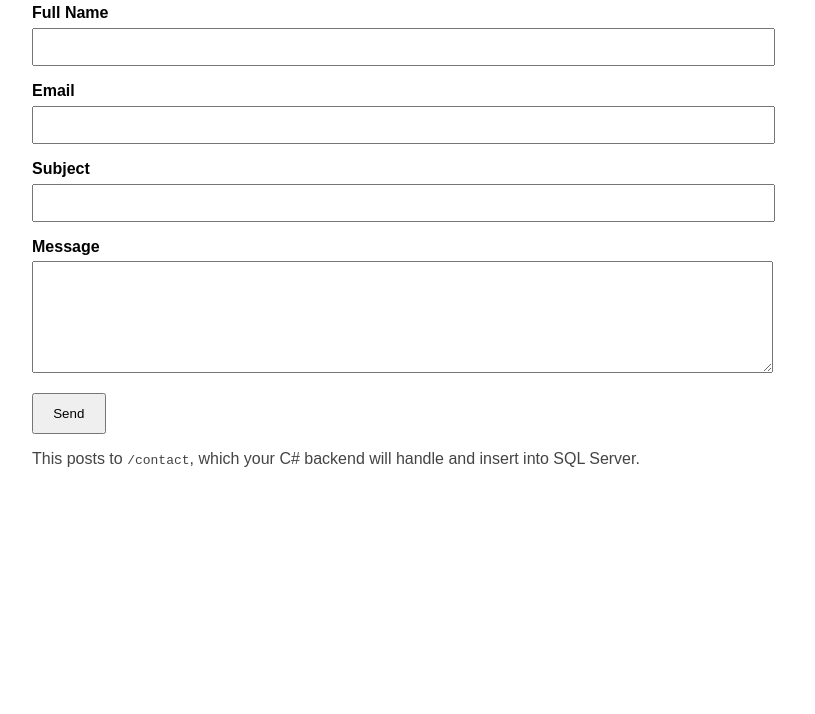
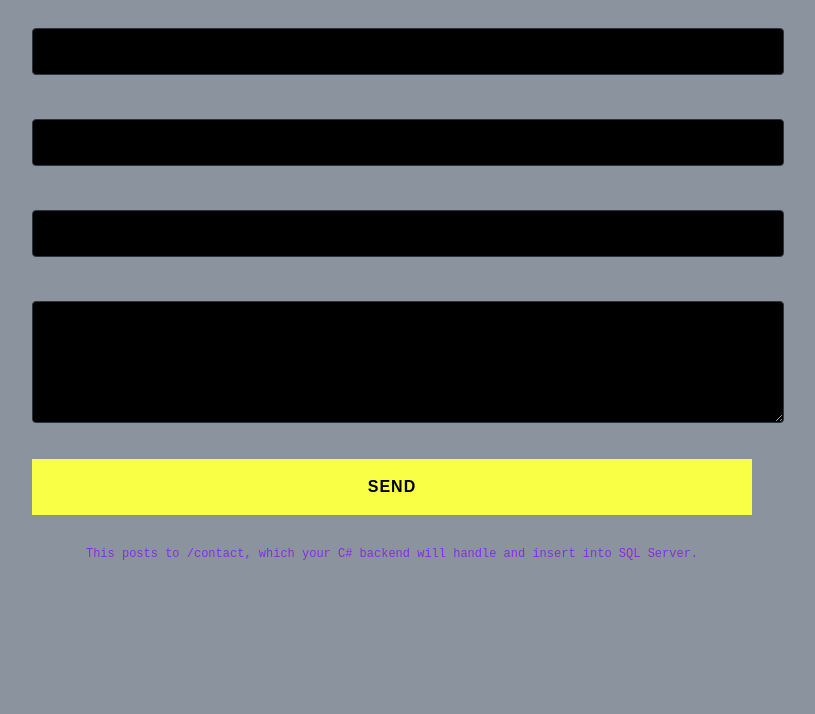
Before and after one commit to quincyjahan1-netizen/LegacyLog, a plain HTML site: page LegacyLog/ContactFormApp/wwwroot/index.html in a window 1280 px wide. Shown: the part 86-800 px from the top of the page, without its empty margins (0-815 px from the left). Drawn offline with Linux system fonts and the light colour scheme.

Commit message:
Add files via upload

```diff
--- a/LegacyLog/ContactFormApp/bin/Debug/net10.0/ContactFormApp.staticwebassets.runtime.json
+++ b/LegacyLog/ContactFormApp/bin/Debug/net10.0/ContactFormApp.staticwebassets.runtime.json
@@ -1 +1 @@
-{"ContentRoots":["C:\\Users\\quinc\\Downloads\\LegacyLog\\contactformapp\\wwwroot\\","C:\\Users\\quinc\\Downloads\\LegacyLog\\contactformapp\\obj\\Debug\\net10.0\\compressed\\"],"Root":{"Children":{"index.html":{"Children":null,"Asset":{"ContentRootIndex":0,"SubPath":"index.html"},"Patterns":null},"index.html.gz":{"Children":null,"Asset":{"ContentRootIndex":1,"SubPath":"714fbszco3-{0}-yetsij0skk-yetsij0skk.gz"},"Patterns":null}},"Asset":null,"Patterns":[{"ContentRootIndex":0,"Pattern":"**","Depth":0}]}}
+{"ContentRoots":["C:\\Users\\quinc\\Downloads\\LegacyLog\\contactformapp\\wwwroot\\","C:\\Users\\quinc\\Downloads\\LegacyLog\\contactformapp\\obj\\Debug\\net10.0\\compressed\\"],"Root":{"Children":{"index.html":{"Children":null,"Asset":{"ContentRootIndex":0,"SubPath":"index.html"},"Patterns":null},"index.html.gz":{"Children":null,"Asset":{"ContentRootIndex":1,"SubPath":"714fbszco3-{0}-su1fp3su6z-su1fp3su6z.gz"},"Patterns":null}},"Asset":null,"Patterns":[{"ContentRootIndex":0,"Pattern":"**","Depth":0}]}}
--- a/LegacyLog/ContactFormApp/obj/Debug/net10.0/rbcswa.dswa.cache.json
+++ b/LegacyLog/ContactFormApp/obj/Debug/net10.0/rbcswa.dswa.cache.json
@@ -1 +1 @@
-{"GlobalPropertiesHash":"2ilJ2M8+ZdH0swl4cXFj9Ji8kay0R08ISE/fEc+OL0o=","FingerprintPatternsHash":"8ZRc1sGeVrPBx4lD717BgRaQekyh78QKV9SKsdt638U=","PropertyOverridesHash":"8ZRc1sGeVrPBx4lD717BgRaQekyh78QKV9SKsdt638U=","InputHashes":["RnrjnBm/aRbMqUY7oXND64yON0/zNKXzxVsb2jGGvHk="],"CachedAssets":{"RnrjnBm/aRbMqUY7oXND64yON0/zNKXzxVsb2jGGvHk=":{"Identity":"C:\\Users\\quinc\\Downloads\\LegacyLog\\contactformapp\\obj\\Debug\\net10.0\\compressed\\714fbszco3-{0}-yetsij0skk-yetsij0skk.gz","SourceId":"ContactFormApp","SourceType":"Discovered","ContentRoot":"C:\\Users\\quinc\\Downloads\\LegacyLog\\contactformapp\\obj\\Debug\\net10.0\\compressed\\","BasePath":"/","RelativePath":"index#[.{fingerprint=yetsij0skk}]?.html.gz","AssetKind":"All","AssetMode":"All","AssetRole":"Alternative","AssetMergeBehavior":null,"AssetMergeSource":"","RelatedAsset":"C:\\Users\\quinc\\Downloads\\LegacyLog\\contactformapp\\wwwroot\\index.html","AssetTraitName":"Content-Encoding","AssetTraitValue":"gzip","Fingerprint":"07pd3pditm","Integrity":"zPc556vvWjhSRnkMM1n1HXGHWkRBBOjtmDzFsRzq5vQ=","CopyToOutputDirectory":"Never","CopyToPublishDirectory":"PreserveNewest","OriginalItemSpec":"C:\\Users\\quinc\\Downloads\\LegacyLog\\contactformapp\\wwwroot\\index.html","FileLength":621,"LastWriteTime":"2026-04-10T00:44:56.7136395+00:00"}},"CachedCopyCandidates":{}}
+{"GlobalPropertiesHash":"2ilJ2M8+ZdH0swl4cXFj9Ji8kay0R08ISE/fEc+OL0o=","FingerprintPatternsHash":"8ZRc1sGeVrPBx4lD717BgRaQekyh78QKV9SKsdt638U=","PropertyOverridesHash":"8ZRc1sGeVrPBx4lD717BgRaQekyh78QKV9SKsdt638U=","InputHashes":["eh\u002Bxh9g2HN1tIjVgMST4b6GwZ\u002BMtPhtmsSUPVccR4ww="],"CachedAssets":{"eh\u002Bxh9g2HN1tIjVgMST4b6GwZ\u002BMtPhtmsSUPVccR4ww=":{"Identity":"C:\\Users\\quinc\\Downloads\\LegacyLog\\contactformapp\\obj\\Debug\\net10.0\\compressed\\714fbszco3-{0}-su1fp3su6z-su1fp3su6z.gz","SourceId":"ContactFormApp","SourceType":"Discovered","ContentRoot":"C:\\Users\\quinc\\Downloads\\LegacyLog\\contactformapp\\obj\\Debug\\net10.0\\compressed\\","BasePath":"/","RelativePath":"index#[.{fingerprint=su1fp3su6z}]?.html.gz","AssetKind":"All","AssetMode":"All","AssetRole":"Alternative","AssetMergeBehavior":null,"AssetMergeSource":"","RelatedAsset":"C:\\Users\\quinc\\Downloads\\LegacyLog\\contactformapp\\wwwroot\\index.html","AssetTraitName":"Content-Encoding","AssetTraitValue":"gzip","Fingerprint":"23l4e3w8xf","Integrity":"vv3K8yFiWPhpZqs1vBC6x5LoSG7IwCORttQxNXdxHik=","CopyToOutputDirectory":"Never","CopyToPublishDirectory":"PreserveNewest","OriginalItemSpec":"C:\\Users\\quinc\\Downloads\\LegacyLog\\contactformapp\\wwwroot\\index.html","FileLength":1018,"LastWriteTime":"2026-04-30T16:55:25.7346243+00:00"}},"CachedCopyCandidates":{}}
--- a/LegacyLog/ContactFormApp/obj/Debug/net10.0/rjimswa.dswa.cache.json
+++ b/LegacyLog/ContactFormApp/obj/Debug/net10.0/rjimswa.dswa.cache.json
@@ -1 +1 @@
-{"GlobalPropertiesHash":"mO8TgZvHavuay/FIHahYs1Pugcw+LMquhAShBiXnfT8=","FingerprintPatternsHash":"8ZRc1sGeVrPBx4lD717BgRaQekyh78QKV9SKsdt638U=","PropertyOverridesHash":"R7Rea/YQmcweqCbKffD9oUelggfpJQX85r65aYZsas0=","InputHashes":["TygftSfT75C2JFYEnHt/1bwae0PRH5PDQDgoP9t5U/Y="],"CachedAssets":{},"CachedCopyCandidates":{}}
+{"GlobalPropertiesHash":"mO8TgZvHavuay/FIHahYs1Pugcw+LMquhAShBiXnfT8=","FingerprintPatternsHash":"8ZRc1sGeVrPBx4lD717BgRaQekyh78QKV9SKsdt638U=","PropertyOverridesHash":"R7Rea/YQmcweqCbKffD9oUelggfpJQX85r65aYZsas0=","InputHashes":["PnSQJG6gOt4abjp7jDVErqEGA9MUn55SPeasWzjhh\u002Bk="],"CachedAssets":{},"CachedCopyCandidates":{}}
--- a/LegacyLog/ContactFormApp/obj/Debug/net10.0/rjsmcshtml.dswa.cache.json
+++ b/LegacyLog/ContactFormApp/obj/Debug/net10.0/rjsmcshtml.dswa.cache.json
@@ -1 +1 @@
-{"GlobalPropertiesHash":"67KJB0sLoO3zsZUz8KGT/kSxv0XTWRbnS2PH3T/Y5pM=","FingerprintPatternsHash":"gq3WsqcKBUGTSNle7RKKyXRIwh7M8ccEqOqYvIzoM04=","PropertyOverridesHash":"8ZRc1sGeVrPBx4lD717BgRaQekyh78QKV9SKsdt638U=","InputHashes":["lEQJ1iAtyPkkVy9qPljwG5hU78oynVarVkvjAQ9WcZE=","z9rnGfy0VWq1vM\u002BlRdixFrjyV1RSR033BIs3gs4aMX4=","fN0MLxZrLzxAZe7bBA5auTd05JyFMKp8gCT2PI9Zm/I=","pXXXBfoYxtEW66AUcEgtgiwZTYchREhxNI6EqNy1WYs=","HMhrEfkh57xyruZqQqWoXRjJ2pLGnYXk/QJuHRA06xE="],"CachedAssets":{},"CachedCopyCandidates":{}}
+{"GlobalPropertiesHash":"67KJB0sLoO3zsZUz8KGT/kSxv0XTWRbnS2PH3T/Y5pM=","FingerprintPatternsHash":"gq3WsqcKBUGTSNle7RKKyXRIwh7M8ccEqOqYvIzoM04=","PropertyOverridesHash":"8ZRc1sGeVrPBx4lD717BgRaQekyh78QKV9SKsdt638U=","InputHashes":["64BADrj3s0kwvRu2wx/c15dghr3cMWPxfX2ARBUqDZs=","z9rnGfy0VWq1vM\u002BlRdixFrjyV1RSR033BIs3gs4aMX4=","fN0MLxZrLzxAZe7bBA5auTd05JyFMKp8gCT2PI9Zm/I=","pXXXBfoYxtEW66AUcEgtgiwZTYchREhxNI6EqNy1WYs=","aQfNi16kQM9WN8068X7h9beoVag/AvY\u002BqHt2FyYfhU4="],"CachedAssets":{},"CachedCopyCandidates":{}}
--- a/LegacyLog/ContactFormApp/obj/Debug/net10.0/rjsmrazor.dswa.cache.json
+++ b/LegacyLog/ContactFormApp/obj/Debug/net10.0/rjsmrazor.dswa.cache.json
@@ -1 +1 @@
-{"GlobalPropertiesHash":"Kn+oxpoo123oV4JTziqWlPH/TAQRbAdxI0p0wdy/q2c=","FingerprintPatternsHash":"gq3WsqcKBUGTSNle7RKKyXRIwh7M8ccEqOqYvIzoM04=","PropertyOverridesHash":"8ZRc1sGeVrPBx4lD717BgRaQekyh78QKV9SKsdt638U=","InputHashes":["lEQJ1iAtyPkkVy9qPljwG5hU78oynVarVkvjAQ9WcZE=","z9rnGfy0VWq1vM\u002BlRdixFrjyV1RSR033BIs3gs4aMX4=","fN0MLxZrLzxAZe7bBA5auTd05JyFMKp8gCT2PI9Zm/I=","pXXXBfoYxtEW66AUcEgtgiwZTYchREhxNI6EqNy1WYs=","HMhrEfkh57xyruZqQqWoXRjJ2pLGnYXk/QJuHRA06xE="],"CachedAssets":{},"CachedCopyCandidates":{}}
+{"GlobalPropertiesHash":"Kn+oxpoo123oV4JTziqWlPH/TAQRbAdxI0p0wdy/q2c=","FingerprintPatternsHash":"gq3WsqcKBUGTSNle7RKKyXRIwh7M8ccEqOqYvIzoM04=","PropertyOverridesHash":"8ZRc1sGeVrPBx4lD717BgRaQekyh78QKV9SKsdt638U=","InputHashes":["64BADrj3s0kwvRu2wx/c15dghr3cMWPxfX2ARBUqDZs=","z9rnGfy0VWq1vM\u002BlRdixFrjyV1RSR033BIs3gs4aMX4=","fN0MLxZrLzxAZe7bBA5auTd05JyFMKp8gCT2PI9Zm/I=","pXXXBfoYxtEW66AUcEgtgiwZTYchREhxNI6EqNy1WYs=","aQfNi16kQM9WN8068X7h9beoVag/AvY\u002BqHt2FyYfhU4="],"CachedAssets":{},"CachedCopyCandidates":{}}
--- a/LegacyLog/ContactFormApp/obj/Debug/net10.0/rpswa.dswa.cache.json
+++ b/LegacyLog/ContactFormApp/obj/Debug/net10.0/rpswa.dswa.cache.json
@@ -1 +1 @@
-{"GlobalPropertiesHash":"4jIl44MMM4wve7/xqVp3a+amR+HyyerTDDUk2VG6M+4=","FingerprintPatternsHash":"gq3WsqcKBUGTSNle7RKKyXRIwh7M8ccEqOqYvIzoM04=","PropertyOverridesHash":"8ZRc1sGeVrPBx4lD717BgRaQekyh78QKV9SKsdt638U=","InputHashes":["lEQJ1iAtyPkkVy9qPljwG5hU78oynVarVkvjAQ9WcZE=","z9rnGfy0VWq1vM\u002BlRdixFrjyV1RSR033BIs3gs4aMX4=","fN0MLxZrLzxAZe7bBA5auTd05JyFMKp8gCT2PI9Zm/I="],"CachedAssets":{"lEQJ1iAtyPkkVy9qPljwG5hU78oynVarVkvjAQ9WcZE=":{"Identity":"C:\\Users\\quinc\\Downloads\\LegacyLog\\contactformapp\\wwwroot\\index.html","SourceId":"ContactFormApp","SourceType":"Discovered","ContentRoot":"C:\\Users\\quinc\\Downloads\\LegacyLog\\contactformapp\\wwwroot\\","BasePath":"/","RelativePath":"index#[.{fingerprint}]?.html","AssetKind":"All","AssetMode":"All","AssetRole":"Primary","AssetMergeBehavior":null,"AssetMergeSource":"","RelatedAsset":null,"AssetTraitName":null,"AssetTraitValue":null,"Fingerprint":"yetsij0skk","Integrity":"Fv6QyGcXqxDhgWo8E6Zt8DHhWmpFM8ZRU5D59KPLNR8=","CopyToOutputDirectory":"Never","CopyToPublishDirectory":"PreserveNewest","OriginalItemSpec":"wwwroot\\index.html","FileLength":1286,"LastWriteTime":"2026-04-10T00:43:59.548188+00:00"}},"CachedCopyCandidates":{}}
+{"GlobalPropertiesHash":"4jIl44MMM4wve7/xqVp3a+amR+HyyerTDDUk2VG6M+4=","FingerprintPatternsHash":"gq3WsqcKBUGTSNle7RKKyXRIwh7M8ccEqOqYvIzoM04=","PropertyOverridesHash":"8ZRc1sGeVrPBx4lD717BgRaQekyh78QKV9SKsdt638U=","InputHashes":["64BADrj3s0kwvRu2wx/c15dghr3cMWPxfX2ARBUqDZs=","z9rnGfy0VWq1vM\u002BlRdixFrjyV1RSR033BIs3gs4aMX4=","fN0MLxZrLzxAZe7bBA5auTd05JyFMKp8gCT2PI9Zm/I="],"CachedAssets":{"64BADrj3s0kwvRu2wx/c15dghr3cMWPxfX2ARBUqDZs=":{"Identity":"C:\\Users\\quinc\\Downloads\\LegacyLog\\contactformapp\\wwwroot\\index.html","SourceId":"ContactFormApp","SourceType":"Discovered","ContentRoot":"C:\\Users\\quinc\\Downloads\\LegacyLog\\contactformapp\\wwwroot\\","BasePath":"/","RelativePath":"index#[.{fingerprint}]?.html","AssetKind":"All","AssetMode":"All","AssetRole":"Primary","AssetMergeBehavior":null,"AssetMergeSource":"","RelatedAsset":null,"AssetTraitName":null,"AssetTraitValue":null,"Fingerprint":"su1fp3su6z","Integrity":"3GMBvFY79eDqXJgRvKVWZXP\u002Bxp7r3qL6msQjZdv2uNU=","CopyToOutputDirectory":"Never","CopyToPublishDirectory":"PreserveNewest","OriginalItemSpec":"wwwroot\\index.html","FileLength":2573,"LastWriteTime":"2026-04-30T16:51:51.7563693+00:00"}},"CachedCopyCandidates":{}}
--- a/LegacyLog/ContactFormApp/obj/Debug/net10.0/staticwebassets.development.json
+++ b/LegacyLog/ContactFormApp/obj/Debug/net10.0/staticwebassets.development.json
@@ -1 +1 @@
-{"ContentRoots":["C:\\Users\\quinc\\Downloads\\LegacyLog\\contactformapp\\wwwroot\\","C:\\Users\\quinc\\Downloads\\LegacyLog\\contactformapp\\obj\\Debug\\net10.0\\compressed\\"],"Root":{"Children":{"index.html":{"Children":null,"Asset":{"ContentRootIndex":0,"SubPath":"index.html"},"Patterns":null},"index.html.gz":{"Children":null,"Asset":{"ContentRootIndex":1,"SubPath":"714fbszco3-{0}-yetsij0skk-yetsij0skk.gz"},"Patterns":null}},"Asset":null,"Patterns":[{"ContentRootIndex":0,"Pattern":"**","Depth":0}]}}
+{"ContentRoots":["C:\\Users\\quinc\\Downloads\\LegacyLog\\contactformapp\\wwwroot\\","C:\\Users\\quinc\\Downloads\\LegacyLog\\contactformapp\\obj\\Debug\\net10.0\\compressed\\"],"Root":{"Children":{"index.html":{"Children":null,"Asset":{"ContentRootIndex":0,"SubPath":"index.html"},"Patterns":null},"index.html.gz":{"Children":null,"Asset":{"ContentRootIndex":1,"SubPath":"714fbszco3-{0}-su1fp3su6z-su1fp3su6z.gz"},"Patterns":null}},"Asset":null,"Patterns":[{"ContentRootIndex":0,"Pattern":"**","Depth":0}]}}
--- a/LegacyLog/ContactFormApp/wwwroot/index.html
+++ b/LegacyLog/ContactFormApp/wwwroot/index.html
@@ -1,15 +1,82 @@
 <!doctype html>
 <html lang="en">
 <head>
+
   <meta charset="utf-8" />
   <meta name="viewport" content="width=device-width, initial-scale=1" />
   <title>Contact Us</title>
   <style>
-    body { font-family: Arial, sans-serif; margin: 2rem; max-width: 720px; }
-    label { display:block; margin-top: 1rem; font-weight: 600; }
-    input, textarea { width: 100%; padding: .6rem; margin-top: .35rem; }
-    button { margin-top: 1rem; padding: .7rem 1.2rem; cursor: pointer; }
-    .note { margin-top: 1rem; color: #444; }
+    body { font-family: Arial, sans-serif; margin: 2rem; max-width: 720px; background-color: #8b949e; }
+
+    main {
+      max-width: 700px;
+      margin: 50px auto;
+      padding: 0 20px;
+    }
+
+    .panel {
+      background: #11141b;
+      border: 2px solid #2a3441;
+      padding: 40px;
+      box-shadow: 0 10px 30px rgba(0,0,0,0.5);
+    }
+
+    label {
+      display: block;
+      margin-top: 1.5rem;
+      font-weight: bold;
+      color: #8b949e;
+      text-transform: uppercase;
+      font-size: 0.8rem;
+      letter-spacing: 1px;
+    }
+
+    input, textarea {
+      width: 100%;
+      padding: 15px;
+      margin-top: 5px;
+      background: #000;
+      color: #33ff33; /* Neon terminal green text */
+      border: 1px solid #2a3441;
+      border-radius: 4px;
+      font-family: 'Space Mono', monospace;
+      outline: none;
+    }
+
+    input:focus, textarea:focus {
+      border-color: #00f2ff;
+      box-shadow: 0 0 10px rgba(0, 242, 255, 0.3);
+    }
+
+    button {
+      width: 100%;
+      margin-top: 2rem;
+      padding: 1.2rem;
+      background: #f9ff44; /* Retro Gold */
+      color: #000;
+      border: none;
+      font-weight: 900;
+      text-transform: uppercase;
+      cursor: pointer;
+      font-size: 1rem;
+      letter-spacing: 1px;
+    }
+
+    button:hover {
+      background: #00f2ff;
+      box-shadow: 0 0 20px #00f2ff;
+    }
+
+    .note {
+      margin-top: 2rem;
+      color: blueviolet;
+      font-size: 0.75rem;
+      text-align: center;
+      font-family: monospace;
+
+    }
+    h1 {font-family: cursive;
+    color: blue;}
   </style>
 </head>
 <body>
```
Also changed, not shown: LegacyLog/ContactFormApp/bin/Debug/net10.0/ContactFormApp.staticwebassets.endpoints.json (+1 -1 lines), LegacyLog/ContactFormApp/obj/Debug/net10.0/staticwebassets.build.endpoints.json (+1 -1 lines), LegacyLog/ContactFormApp/obj/Debug/net10.0/staticwebassets.build.json (+1 -1 lines), LegacyLog/ContactFormApp/obj/Debug/net10.0/ContactFormApp.csproj.FileListAbsolute.txt, 2 other files.
